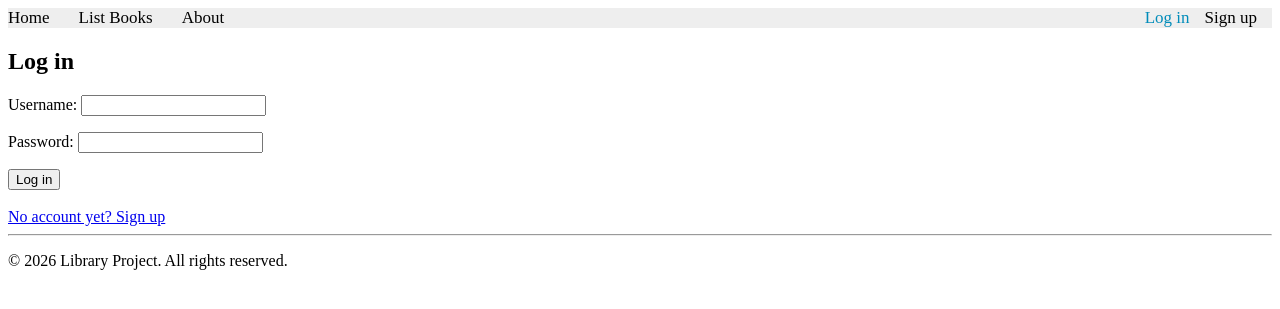
After one commit to Bayanor/libraryproject, a Django app: page /users/login in a window 1280 px wide. The commit adds this page. Shown: the top 309 px of the page. Run offline with Django 5.2, Linux system fonts and the light colour scheme.

Commit message:
Lab 12: Django contrib package

```diff
--- a/apps/bookmodule/views.py
+++ b/apps/bookmodule/views.py
@@ -1,3 +1,4 @@
+from django.contrib.auth.decorators import login_required
 from django.http import HttpResponse
 from django.shortcuts import render, redirect, get_object_or_404
 from django.db.models import Q, Count, Sum, Avg, Max, Min
@@ -228,11 +229,13 @@ def lab9_part2_deletebook(request, id):
     return redirect('books.lab9_part2_listbooks')
 
 
+@login_required
 def lab11_task3_textbooks(request):
     textbooks = Textbook.objects.all().order_by('-id')
     return render(request, 'bookmodule/lab11_task3/textbooks.html', {'textbooks': textbooks})
 
 
+@login_required
 def lab11_task3_addtextbook(request):
     if request.method == 'POST':
         form = TextbookForm(request.POST, request.FILES)
@@ -244,6 +247,7 @@ def lab11_task3_addtextbook(request):
     return render(request, 'bookmodule/lab11_task3/addtextbook.html', {'form': form})
 
 
+@login_required
 def lab11_task3_edittextbook(request, id):
     textbook = get_object_or_404(Textbook, id=id)
     if request.method == 'POST':
@@ -256,6 +260,7 @@ def lab11_task3_edittextbook(request, id):
     return render(request, 'bookmodule/lab11_task3/edittextbook.html', {'form': form, 'textbook': textbook})
 
 
+@login_required
 def lab11_task3_deletetextbook(request, id):
     textbook = get_object_or_404(Textbook, id=id)
     textbook.cover.delete(save=False)
--- a/apps/static/styles.css
+++ b/apps/static/styles.css
@@ -14,3 +14,49 @@
 .topnav a.active{
     color: #008CBA;
 }
+
+.topnav a.navright {
+    float: right;
+    margin-right: 15px;
+}
+
+.topnav span.navuser {
+    float: right;
+    margin-right: 25px;
+    font-size: 17px;
+    color: #555555;
+}
+
+/* one style per message tag of contrib.messages */
+.message {
+    padding: 10px 14px;
+    margin: 12px 0;
+    border: 1px solid transparent;
+    border-radius: 4px;
+    font-size: 15px;
+}
+
+.message.success {
+    color: #0f5132;
+    background-color: #d1e7dd;
+    border-color: #badbcc;
+}
+
+.message.error {
+    color: #842029;
+    background-color: #f8d7da;
+    border-color: #f5c2c7;
+}
+
+.message.warning {
+    color: #664d03;
+    background-color: #fff3cd;
+    border-color: #ffecb5;
+}
+
+.message.info,
+.message.debug {
+    color: #055160;
+    background-color: #cff4fc;
+    border-color: #b6effb;
+}
--- a/apps/templates/includes/header.html
+++ b/apps/templates/includes/header.html
@@ -3,5 +3,12 @@
     <a class="{% if url_name == 'books.index' %}active{% endif %}" href="{% url "books.index" %}">Home</a>
     <a class="{% if url_name == 'books.list_books' %}active{% endif %}" href="{% url "books.list_books" %}">List Books</a>
     <a class="{% if url_name == 'books.aboutus' %}active{% endif %}" href="{% url "books.aboutus" %}">About</a>
+    {% if user.is_authenticated %}
+        <a class="navright" href="{% url "users.logout" %}">Log out</a>
+        <span class="navuser">{{ user.username }}</span>
+    {% else %}
+        <a class="navright {% if url_name == 'users.register' %}active{% endif %}" href="{% url "users.register" %}">Sign up</a>
+        <a class="navright {% if url_name == 'users.login' %}active{% endif %}" href="{% url "users.login" %}">Log in</a>
+    {% endif %}
 </div>
 {% endwith %}
--- a/apps/templates/layouts/base.html
+++ b/apps/templates/layouts/base.html
@@ -14,6 +14,9 @@
 </head>
 <body>
     {% include "includes/header.html" %}
+    {% for message in messages %}
+        <div class="message {{ message.tags }}">{{ message }}</div>
+    {% endfor %}
     {% block content %} {% endblock content %}
     {% include "includes/footer.html" %}
 </body>
--- /dev/null
+++ b/apps/templates/usermodule/lab12/login.html
@@ -0,0 +1,14 @@
+{% extends "layouts/base.html" %}
+
+{% block title %} Lab 12 - Log in {% endblock title %}
+
+{% block content %}
+    <h2>Log in</h2>
+    <form method="post">
+        {% csrf_token %}
+        {{ form.as_p }}
+        <button type="submit" name="login">Log in</button>
+    </form>
+    <br>
+    <a href="{% url 'users.register' %}">No account yet? Sign up</a>
+{% endblock content %}
--- a/apps/usermodule/forms.py
+++ b/apps/usermodule/forms.py
@@ -1,4 +1,6 @@
 from django import forms
+from django.contrib.auth.models import User
+
 from .models import Address, Student, Student2
 
 
@@ -40,3 +42,34 @@ class Student2Form(forms.ModelForm):
         if age <= 3:
             raise forms.ValidationError('Age must be above 3.')
         return age
+
+
+class SignUpForm(forms.ModelForm):
+    class Meta:
+        model = User
+        fields = ['username', 'email']
+
+    username = forms.CharField(label="Username", max_length=150, required=True)
+    email = forms.EmailField(label="Email", required=True)
+    password1 = forms.CharField(label="Password", widget=forms.PasswordInput, required=True)
+    password2 = forms.CharField(label="Confirm password", widget=forms.PasswordInput, required=True)
+
+    def clean_password2(self):
+        password1 = self.cleaned_data.get('password1')
+        password2 = self.cleaned_data['password2']
+        if password1 != password2:
+            raise forms.ValidationError('The two passwords do not match.')
+        return password2
+
+    def save(self, commit=True):
+        user = super().save(commit=False)
+        # set_password hashes the password (PBKDF2 + SHA256) instead of storing it raw
+        user.set_password(self.cleaned_data['password1'])
+        if commit:
+            user.save()
+        return user
+
+
+class LoginForm(forms.Form):
+    username = forms.CharField(label="Username", max_length=150, required=True)
+    password = forms.CharField(label="Password", widget=forms.PasswordInput, required=True)
--- a/apps/usermodule/urls.py
+++ b/apps/usermodule/urls.py
@@ -14,4 +14,8 @@ urlpatterns = [
     path('lab11_task2/addstudent', views.lab11_task2_addstudent, name="users.lab11_task2_addstudent"),
     path('lab11_task2/editstudent/<int:id>', views.lab11_task2_editstudent, name="users.lab11_task2_editstudent"),
     path('lab11_task2/deletestudent/<int:id>', views.lab11_task2_deletestudent, name="users.lab11_task2_deletestudent"),
+
+    path('register', views.lab12_register, name="users.register"),
+    path('login', views.lab12_login, name="users.login"),
+    path('logout', views.lab12_logout, name="users.logout"),
 ]
--- a/apps/usermodule/views.py
+++ b/apps/usermodule/views.py
@@ -1,8 +1,11 @@
+from django.contrib import messages
+from django.contrib.auth import authenticate, login, logout
+from django.contrib.auth.decorators import login_required
 from django.db.models import Count
 from django.shortcuts import render, redirect, get_object_or_404
 
 from .models import Address, Student, Student2
-from .forms import StudentForm, Student2Form
+from .forms import StudentForm, Student2Form, SignUpForm, LoginForm
 
 
 def students_per_city(request):
@@ -10,11 +13,13 @@ def students_per_city(request):
     return render(request, 'usermodule/students_per_city.html', {'cities': cities})
 
 
+@login_required
 def lab11_task1_students(request):
     students = Student.objects.all().order_by('-id')
     return render(request, 'usermodule/lab11_task1/students.html', {'students': students})
 
 
+@login_required
 def lab11_task1_addstudent(request):
     if request.method == 'POST':
         form = StudentForm(request.POST)
@@ -26,6 +31,7 @@ def lab11_task1_addstudent(request):
     return render(request, 'usermodule/lab11_task1/addstudent.html', {'form': form})
 
 
+@login_required
 def lab11_task1_editstudent(request, id):
     student = get_object_or_404(Student, id=id)
     if request.method == 'POST':
@@ -38,17 +44,20 @@ def lab11_task1_editstudent(request, id):
     return render(request, 'usermodule/lab11_task1/editstudent.html', {'form': form, 'student': student})
 
 
+@login_required
 def lab11_task1_deletestudent(request, id):
     student = get_object_or_404(Student, id=id)
     student.delete()
     return redirect('users.lab11_task1_students')
 
 
+@login_required
 def lab11_task2_students(request):
     students = Student2.objects.all().order_by('-id')
     return render(request, 'usermodule/lab11_task2/students.html', {'students': students})
 
 
+@login_required
 def lab11_task2_addstudent(request):
     if request.method == 'POST':
         form = Student2Form(request.POST)
@@ -60,6 +69,7 @@ def lab11_task2_addstudent(request):
     return render(request, 'usermodule/lab11_task2/addstudent.html', {'form': form})
 
 
+@login_required
 def lab11_task2_editstudent(request, id):
     student = get_object_or_404(Student2, id=id)
     if request.method == 'POST':
@@ -72,7 +82,46 @@ def lab11_task2_editstudent(request, id):
     return render(request, 'usermodule/lab11_task2/editstudent.html', {'form': form, 'student': student})
 
 
+@login_required
 def lab11_task2_deletestudent(request, id):
     student = get_object_or_404(Student2, id=id)
     student.delete()
     return redirect('users.lab11_task2_students')
+
+
+def lab12_register(request):
+    if request.method == 'POST':
+        form = SignUpForm(request.POST)
+        if form.is_valid():
+            user = form.save()
+            messages.success(request, 'You have successfully registered, ' + user.username + '.')
+            return redirect('users.login')
+        messages.error(request, 'An error occurred while saving the data.')
+    else:
+        form = SignUpForm()
+    return render(request, 'usermodule/lab12/register.html', {'form': form})
+
+
+def lab12_login(request):
+    if request.method == 'POST':
+        form = LoginForm(request.POST)
+        if form.is_valid():
+            user = authenticate(request,
+                                username=form.cleaned_data['username'],
+                                password=form.cleaned_data['password'])
+            if user is not None:
+                login(request, user)  # stores the session in the request
+                messages.success(request, 'Login successfully.')
+                return redirect(request.GET.get('next') or 'books.index')
+            messages.error(request, 'Wrong username or password.')
+        else:
+            messages.error(request, 'An error occurred while reading the form.')
+    else:
+        form = LoginForm()
+    return render(request, 'usermodule/lab12/login.html', {'form': form})
+
+
+def lab12_logout(request):
+    logout(request)
+    messages.info(request, 'You have been logged out.')
+    return redirect('books.index')  # goto landing page
--- a/libraryproject/settings.py
+++ b/libraryproject/settings.py
@@ -55,6 +55,9 @@ MIDDLEWARE = [
 ]
 
 ROOT_URLCONF = 'libraryproject.urls'
+
+# Where @login_required sends a user that is not logged in yet
+LOGIN_URL = '/users/login'
 
 TEMPLATES = [
     {
```
Also changed, not shown: apps/templates/usermodule/lab12/register.html (added, +14 -0 lines), db.sqlite3.
